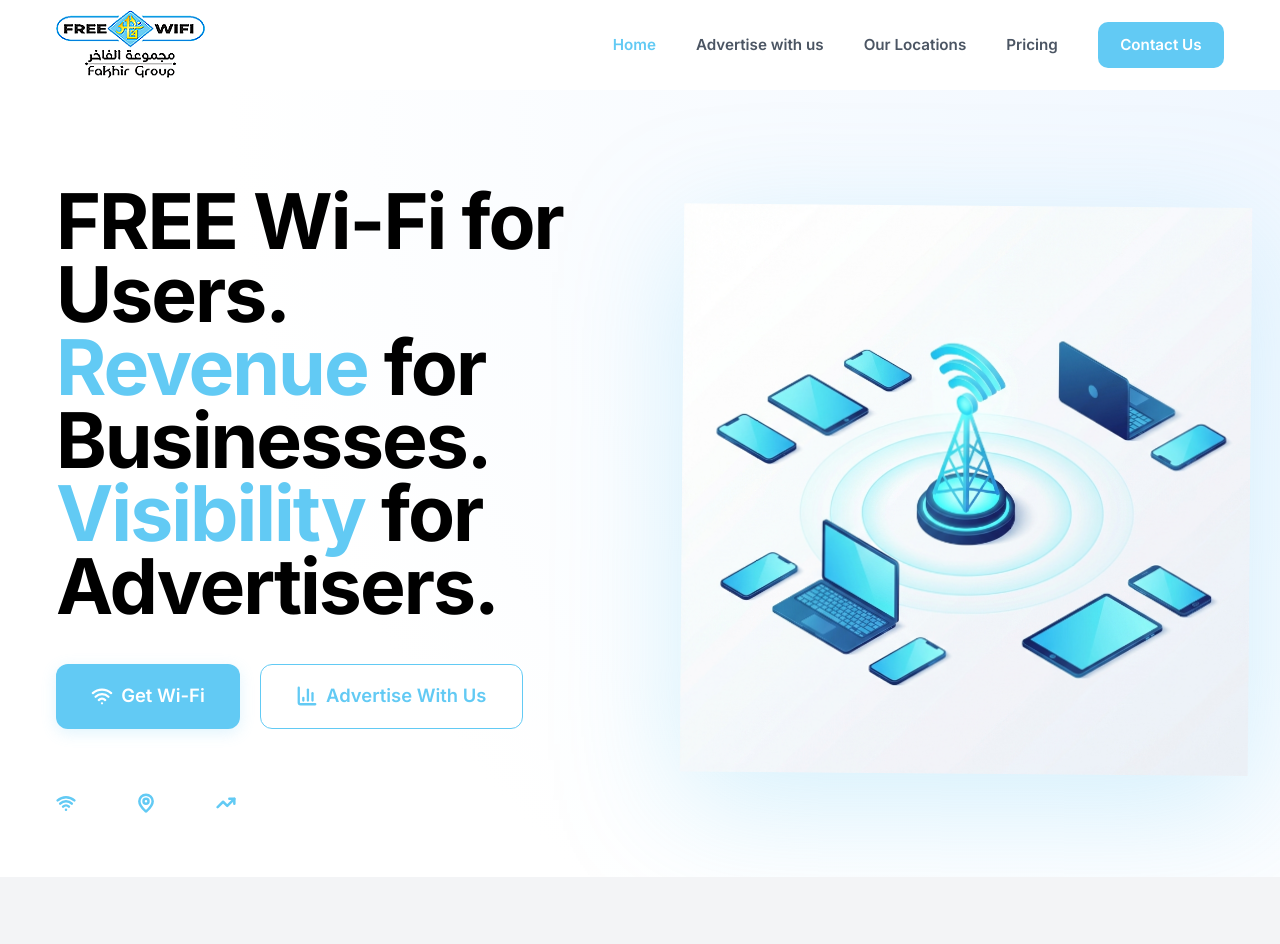
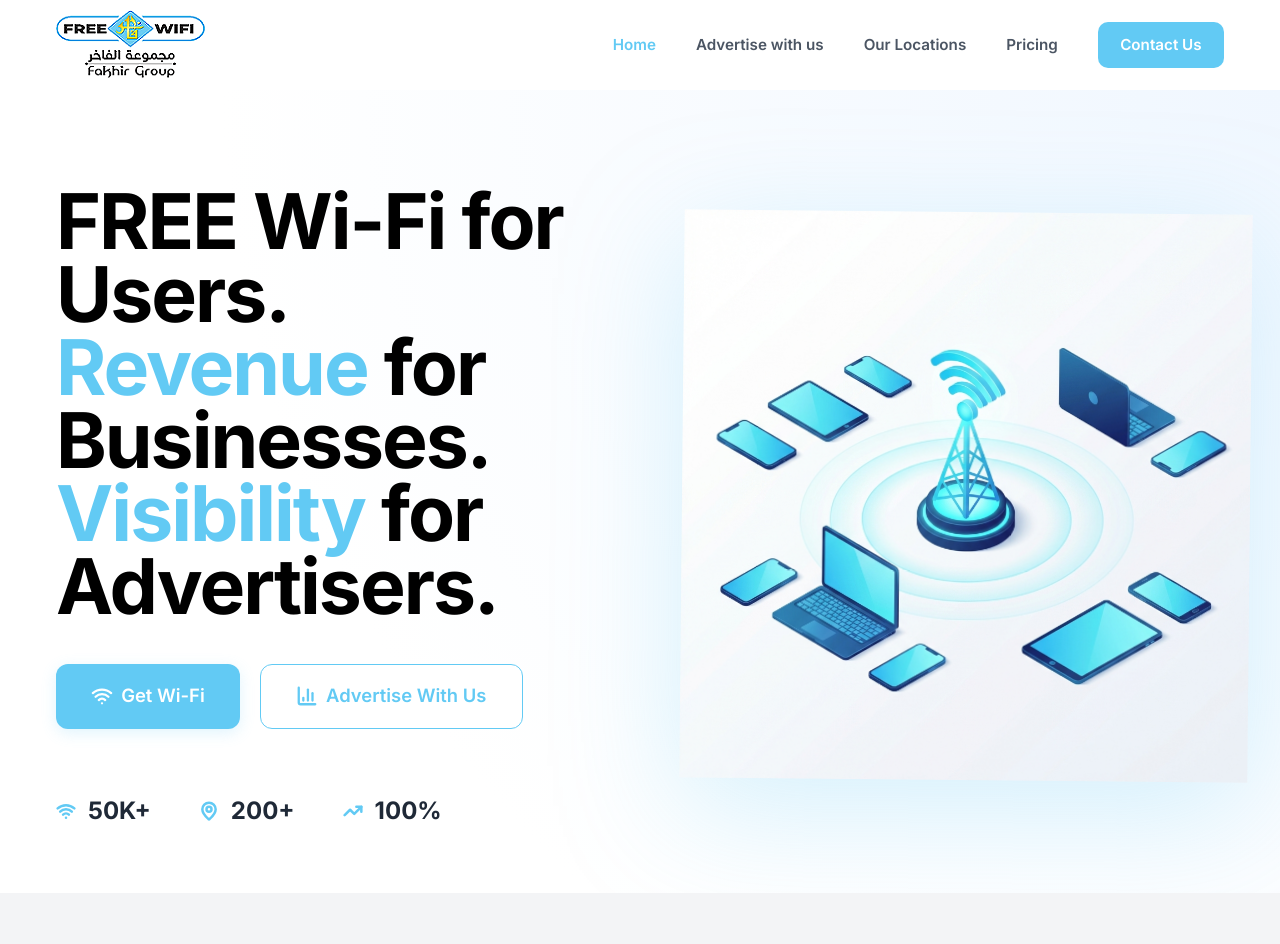
Before and after one commit to huzzy69/fg-free-wifi, a React (Vite) app: page / in a window 1280 px wide. Shown: the top 944 px of the page. Built offline with nearby package versions, Linux system fonts and the light colour scheme.

Commit message:
Fix missing content on Vercel: sync initialConfig and add data validation

```diff
--- a/src/api.ts
+++ b/src/api.ts
@@ -90,16 +90,30 @@ const initialLocations: WifiLocation[] = [
 
 // Site Configuration
 const initialConfig = {
-    companyName: 'Ads on Wifi',
+    companyName: 'Fakhir Group',
     logoUrl: '/logo.png',
     contactEmail: 'fakhirgroupss.smtp@gmail.com',
     contactPhone: '+92 311 1133221',
     contactAddress: 'Suite 204, Business Center, Shahra-e-Faisal, Karachi',
-    heroTitlePart1: 'Boost Your Brand with',
-    heroTitleHighlight1: 'Wifi Advertising',
-    heroTitlePart2: 'Reach Thousands of',
-    heroTitleHighlight2: 'Active Users',
-    heroSubtitle: 'Transform local wifi networks into powerful advertising channels. Engage customers exactly where they are with high-impact, location-based digital ads.'
+    heroTitlePart1: 'FREE Wi-Fi for Users.',
+    heroTitleHighlight1: 'Revenue',
+    heroTitlePart2: 'for Businesses.',
+    heroTitleHighlight2: 'Visibility',
+    heroTitlePart3: 'for Advertisers.',
+    heroSubtitle: '',
+    heroStat1Value: '50K+',
+    heroStat1Label: 'Daily Impressions',
+    heroStat2Value: '200+',
+    heroStat2Label: 'Active Locations',
+    heroStat3Value: '100%',
+    heroStat3Label: 'View Rate',
+    services: [
+        { id: '1', icon: 'MapPin', title: 'Pin-Point Advertising', description: 'Your ads on exact location' },
+        { id: '2', icon: 'Wifi', title: 'Free Wifi', description: 'Free Internet services for all' },
+        { id: '3', icon: 'BarChart3', title: 'Real-Time Survey', description: '100% Organic survey results' },
+        { id: '4', icon: 'Users', title: 'Guest Wifi Management', description: 'Internet for your guests' },
+        { id: '5', icon: 'TrendingUp', title: 'On-Demand Internet', description: 'Internet for your events' }
+    ]
 };
 
 export const api = {
@@ -112,7 +126,15 @@ export const api = {
                 localStorage.setItem('siteConfig', JSON.stringify(initialConfig));
                 return initialConfig;
             }
-            return JSON.parse(data);
+
+            const parsed = JSON.parse(data);
+            // Validation: if critical fields are missing (due to code updates), reset to initial
+            if (!parsed.services || !parsed.heroStat1Value) {
+                localStorage.setItem('siteConfig', JSON.stringify(initialConfig));
+                return initialConfig;
+            }
+
+            return parsed;
         },
         async update(config: any) {
             await sleep(SLEEP_TIME);
--- a/src/context/SiteConfigContext.tsx
+++ b/src/context/SiteConfigContext.tsx
@@ -35,9 +35,9 @@ interface SiteConfigContextType {
 
 const defaultConfig: SiteConfig = {
     companyName: 'Fakhir Group',
-    logoUrl: '/src/assets/logo.png',
+    logoUrl: '/logo.png',
     contactEmail: 'fakhirgroupss.smtp@gmail.com',
-    contactPhone: '+1 234 567 8900',
+    contactPhone: '+92 311 1133221',
     heroTitlePart1: 'FREE Wi-Fi for Users.',
     heroTitleHighlight1: 'Revenue',
     heroTitlePart2: 'for Businesses.',
@@ -50,7 +50,7 @@ const defaultConfig: SiteConfig = {
     heroStat2Label: 'Active Locations',
     heroStat3Value: '100%',
     heroStat3Label: 'View Rate',
-    contactAddress: '123 Business Park, City, Country',
+    contactAddress: 'Suite 204, Business Center, Shahra-e-Faisal, Karachi',
     services: [
         { id: '1', icon: 'MapPin', title: 'Pin-Point Advertising', description: 'Your ads on exact location' },
         { id: '2', icon: 'Wifi', title: 'Free Wifi', description: 'Free Internet services for all' },
```
